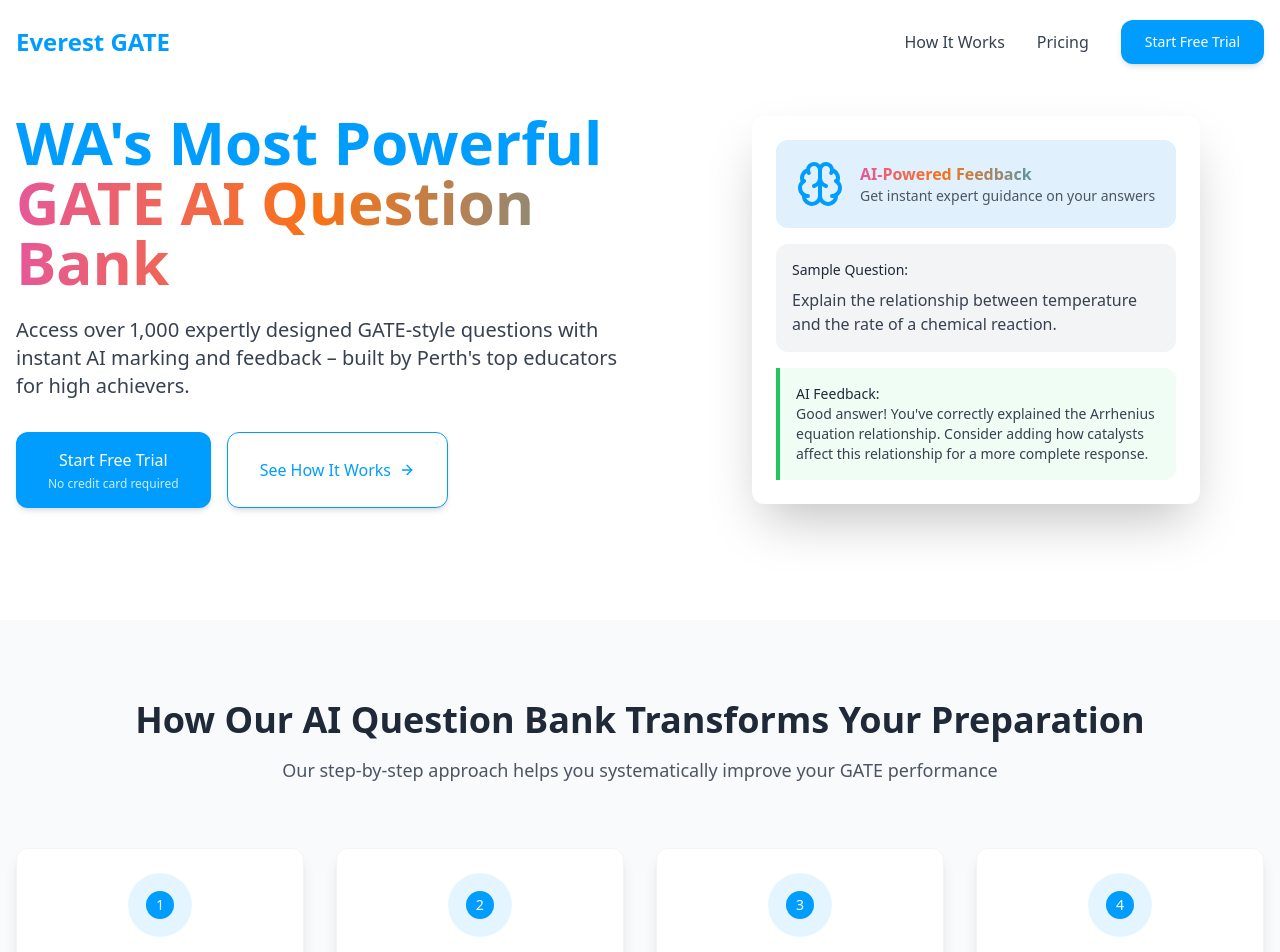
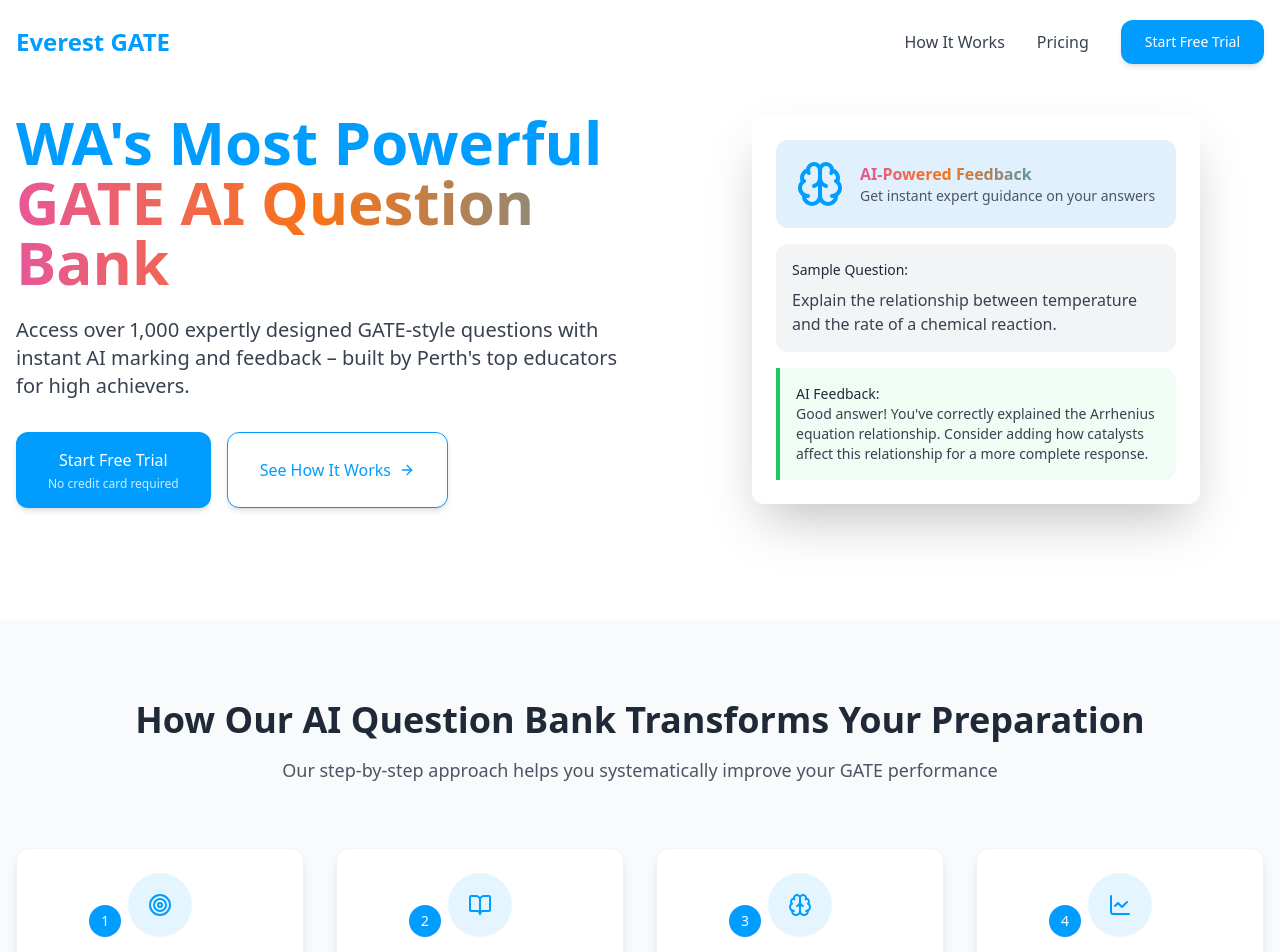
Before and after one commit to metaphexx/gate-ai-prepwise, a React (Vite) app: page / in a window 1280 px wide. Shown: the top 952 px of the page. Built offline with nearby package versions, Linux system fonts and the light colour scheme.

Commit message:
Add missing icons
Re-add the icons that were removed.

```diff
--- a/src/components/landing/how-it-works.tsx
+++ b/src/components/landing/how-it-works.tsx
@@ -39,13 +39,18 @@ const HowItWorks = () => {
         </div>
 
         <div className="grid grid-cols-1 md:grid-cols-2 lg:grid-cols-4 gap-8">
-          {steps.map((step, index) => (
+          {steps.map((step, index) => {
+            const IconComponent = step.icon;
+            return (
               <div
                 key={index}
                 className="bg-white rounded-xl p-6 shadow-lg border border-gray-100 transform transition-all duration-300 hover:shadow-xl hover:-translate-y-1"
               >
                 <div className="w-16 h-16 bg-everest-blue/10 rounded-full flex items-center justify-center mb-6 mx-auto">
-                <span className="inline-block bg-everest-blue text-white w-7 h-7 rounded-full text-sm flex items-center justify-center">
+                  <IconComponent className="text-everest-blue" size={24} />
+                </div>
+                <div className="w-8 h-8 bg-everest-blue rounded-full flex items-center justify-center absolute -mt-14 ml-12">
+                  <span className="text-white text-sm font-medium">
                     {index + 1}
                   </span>
                 </div>
@@ -56,7 +61,8 @@ const HowItWorks = () => {
                   {step.description}
                 </p>
               </div>
-          ))}
+            );
+          })}
         </div>
 
         <div className="flex justify-center mt-12">
```
Lines whose indentation alone changed are shown as unchanged.
